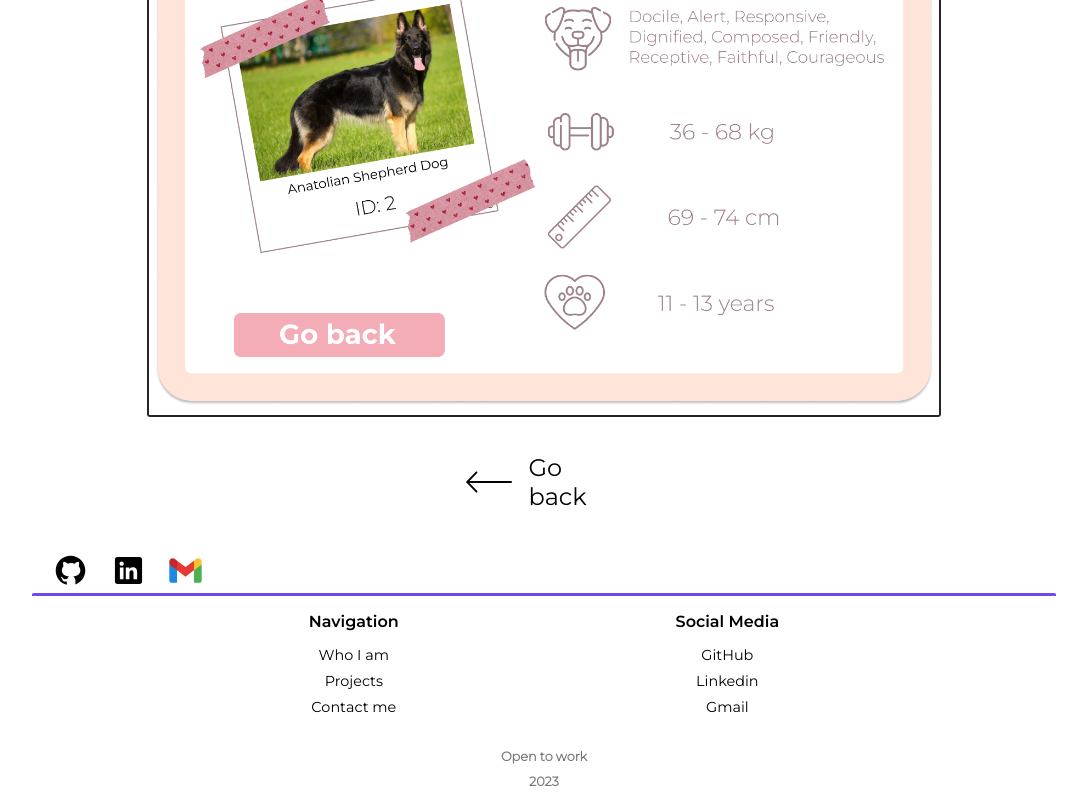
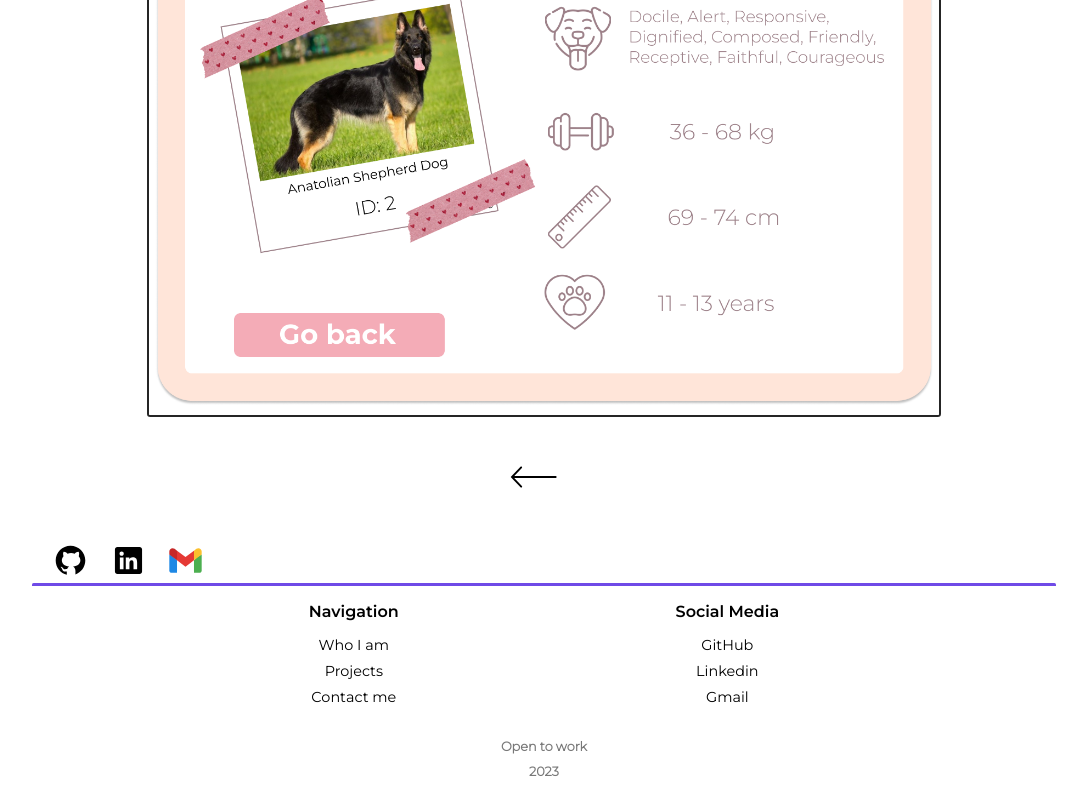
Before and after one commit to JPGomezCuervo/Portfolio-v2, a Vue app: page /projects/doggofinder in a window 1280 px wide. Shown: the part 2351-3151 px from the top of the page, without its empty margins (96-1183 px from the left). Built offline with nearby package versions, Linux system fonts and the light colour scheme.

Commit message:
Fix typo on 'navigation' and delete go back

```diff
--- a/src/components/Preview.vue
+++ b/src/components/Preview.vue
@@ -54,9 +54,9 @@ const handleNavigation = () => {
             <img :src="image" alt="">
         </div>
 
-        <div class="navegation" @click="handleNavigation">
+        <div class="navigation" @click="handleNavigation">
                 <img :src="arrow" alt=""/>
-                <p>{{ goBack }}</p>
+                <!-- <p>{{ goBack }}</p>     -->
             </div>
 
     </div>
@@ -127,23 +127,18 @@ const handleNavigation = () => {
 
 }
 
-.navegation {
+.navigation {
     display: flex;
     flex-direction: row;
+    justify-content: center;
+    align-items: center;
     cursor: pointer;
     margin: 0 auto;
     align-items: center;
-    width: 20%;
-}
-.navegation p {
-    font-family: "Montserrat-Regular";
-    font-size: 1.5rem;
-    margin: auto 0;
-    width: 100%;
-    height: 100%;
+    width: 25%;
 }
 
-.navegation img {
+.navigation img {
     transform: rotate(-180deg);
     height: 3rem;
     border: 0;
--- a/src/views/ProjectDetails.vue
+++ b/src/views/ProjectDetails.vue
@@ -40,7 +40,7 @@ onMounted(()=>{
 
 <template>
     <div class="split">
-        <div class="navegation" @click="handleNavigation">
+        <div class="navigation" @click="handleNavigation">
             <img :src="arrow" alt="" />
             <p>{{ goBack }}</p>
         </div>
@@ -146,21 +146,21 @@ onMounted(()=>{
     margin-bottom: 2rem;
 }
 
-.navegation {
+.navigation {
     display: flex;
     cursor: pointer;
     align-items: center;
     padding: 0 60px;
 }
 
-.navegation p {
+.navigation p {
     font-family: "Montserrat-Regular";
     font-size: 1.6rem;
     margin: auto 0;
     margin-bottom: .5rem;
 }
 
-.navegation img {
+.navigation img {
     transform: rotate(-180deg);
     height: 3rem;
     margin-right: 1.5rem;
@@ -287,10 +287,9 @@ onMounted(()=>{
         padding: 0 10px;
     }
 
-    .navegation {
+    .navigation {
         padding: 0 10px;
     }
-
     .left p {
         font-size: 1rem;
         word-spacing: -.08rem;
```
